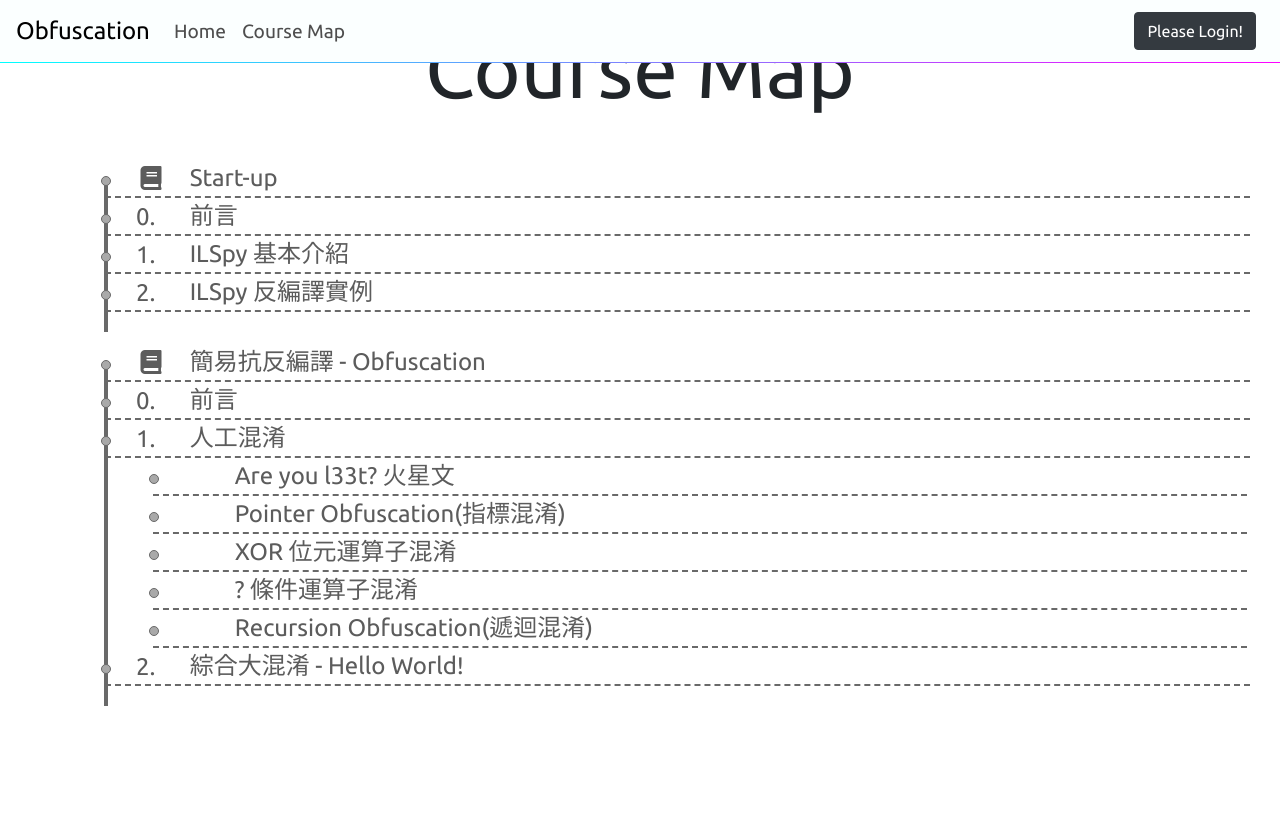
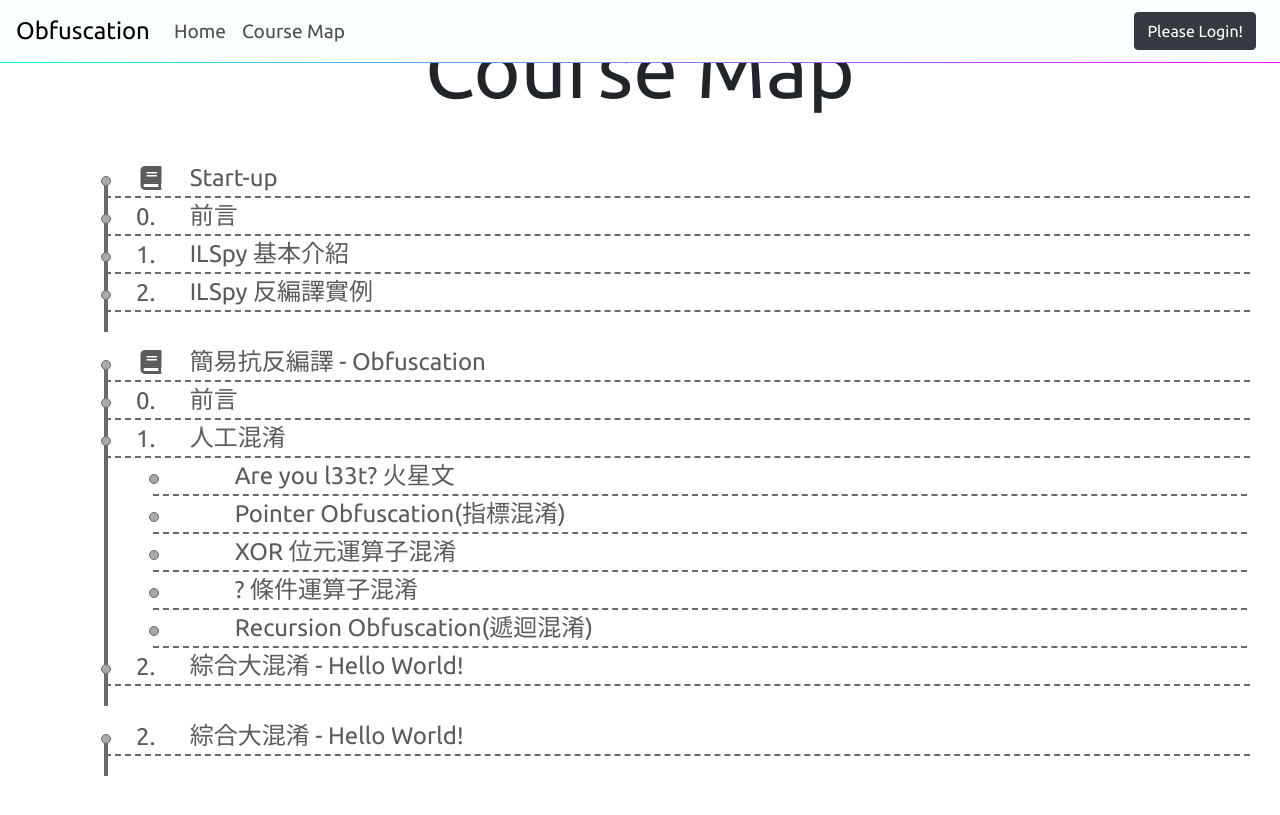
Before and after one commit to RxnNode/DynamicWebPage, a Jekyll site: the page built from MainPage.html, in a window 1280 px wide and 900 px high, scrolled down 62 px. Shown: the top 815 px of the window. Built offline with Jekyll 4.4.1, drawn with Linux system fonts in a browser that asks for light colours; nearby versions of some CDN libraries.

Commit message:
Update course.html

```diff
--- a/_includes/fragments/course.html
+++ b/_includes/fragments/course.html
@@ -96,7 +96,12 @@
 
         <div class="course-list-area py-3">
             <div class="section-wapper">
-
+                <article class="section">
+                    <header class="section-header">
+                        <div class="section-meta">2. </div>
+                        <a href="{{ site.url }}{{ site.baseurl }}{% post_url 2019-12-24-obfuscation %}#2-綜合大混淆" class="section-title">綜合大混淆 - Hello World!</a>
+                    </header>
+                </article>
             </div>
         </div>
 
```
